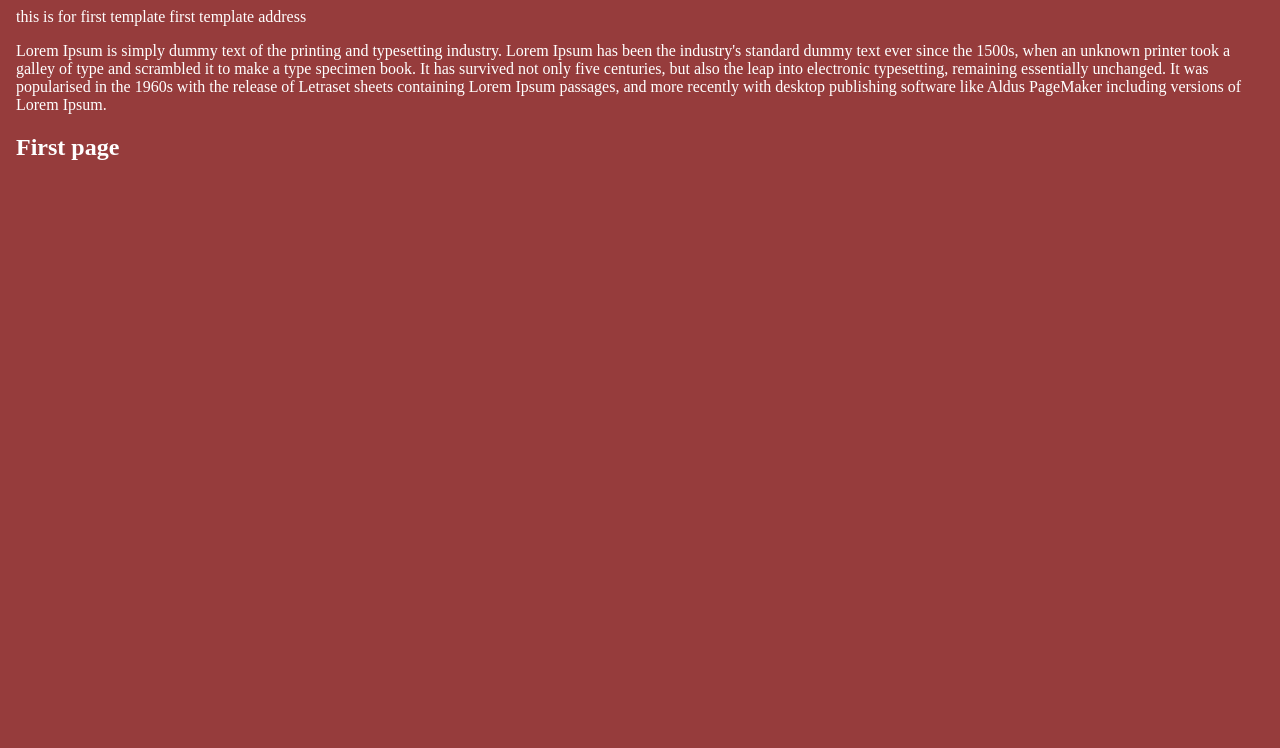
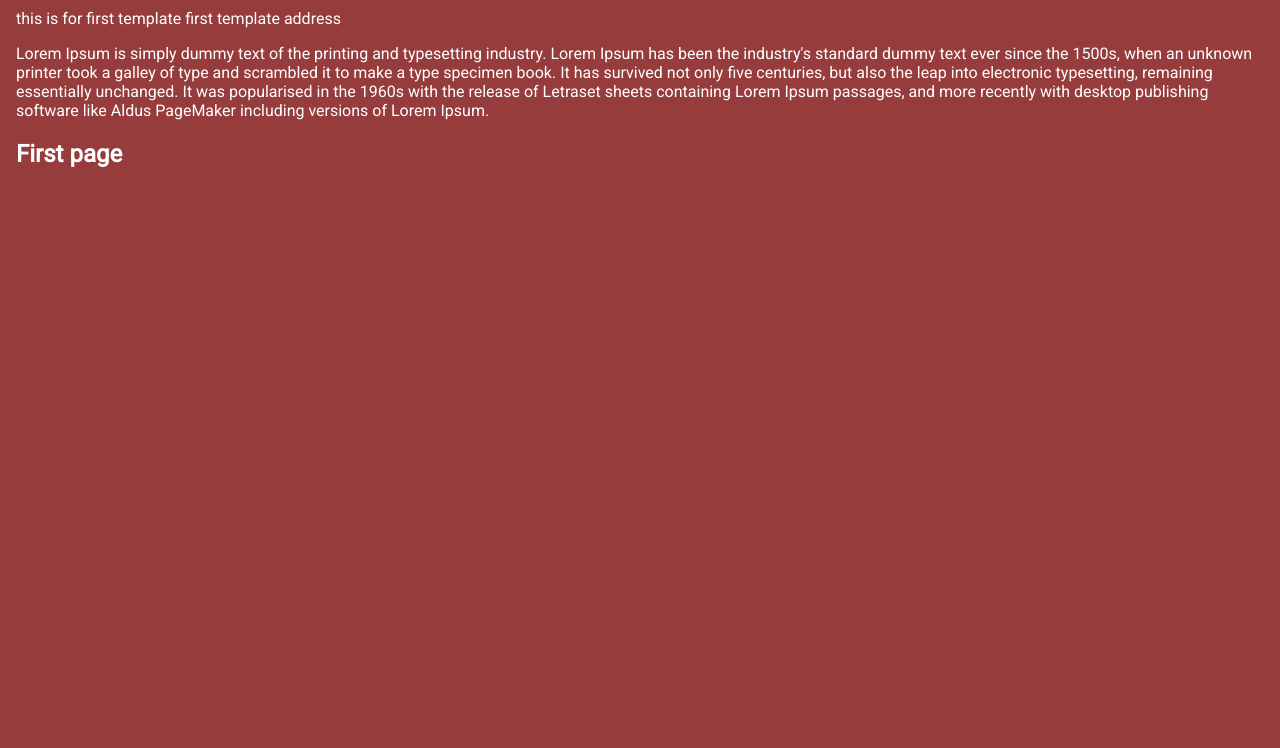
Before and after one commit to aubrijesh/Routerjs, a plain HTML site: page index.html in a window 1280 px wide. Shown: the part 52-800 px from the top of the page. Drawn offline with Linux system fonts and the light colour scheme.

Commit message:
Brijesh: roboto font added

```diff
--- a/css/routes.css
+++ b/css/routes.css
@@ -2,6 +2,7 @@ html, body {
 	height: 100%;
 	margin: 0;
 	overflow: hidden;
+    font-family: 'Roboto', sans-serif;
 }
 body .routes {
 	position: relative;
@@ -70,6 +71,7 @@ body .routes {
 	z-index: 1000 !important;
 }
 
+/* slide to top animation */
 
 .route-slider.slide-to-top {
     top: 100%;
@@ -86,6 +88,8 @@ body .routes {
    top: 100%;
    z-index: 1000 !important;
 }
+
+/* top to bottom animation */
 
 .route-slider.top-to-bottom {
     bottom: 100%;
--- a/index.html
+++ b/index.html
@@ -5,6 +5,7 @@
 		<meta name="viewport" content="width=device-width, initial-scale=1" />
 		<link rel="stylesheet" type="text/css" href="css/routes.css">
 		<link rel="stylesheet" type="text/css" href="css/index.css" />
+		<link href="https://fonts.googleapis.com/css?family=Roboto" rel="stylesheet">
 	</head>
 	<body>
 		<div id="routes" class="routes">
--- a/js/index.js
+++ b/js/index.js
@@ -86,7 +86,7 @@ $(document).ready(function() {
 	];
 	Router.init({
 		routes: routes,
-		animations: newAnimations[3],
+		animations: newAnimations[2],
 		beforeLoadAnimation: false,
 		showLoader: function() {
 			$('.loader').css('display','block');
```
Also changed, not shown: js/routes.js (+0 -63 lines), 1 other file.
